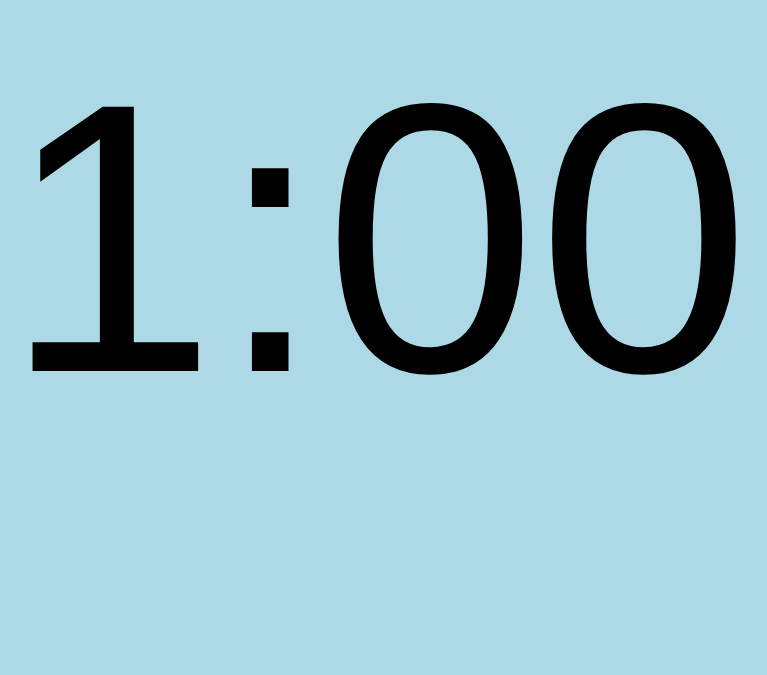
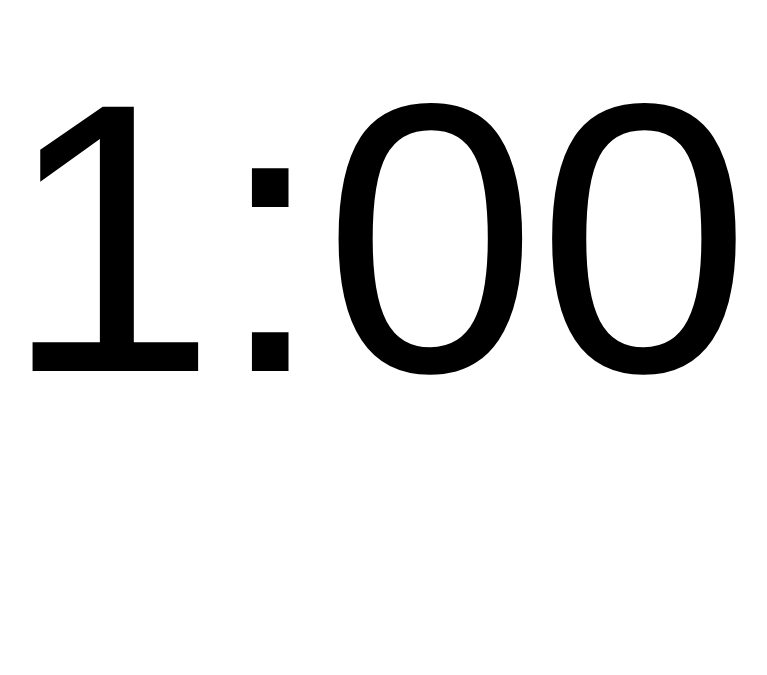
Before and after one commit to asc4asc/cc3, a plain HTML site: page index.html in a window 1280 px wide. Shown: the part 125-800 px from the top of the page, without its empty margins (286-1053 px from the left). Drawn offline with Linux system fonts and the light colour scheme.

Commit message:
Update index.html

```diff
--- a/index.html
+++ b/index.html
@@ -31,9 +31,8 @@
 import { beep } from './lib/beep.js';
 import { clickevent } from './lib/clickevent.js';
 
-document.body.style.backgroundColor = "lightblue";
+// document.body.style.backgroundColor = "lightblue";
 // beep();
-
 
 document.body.addEventListener("click",clickevent);
 
```
